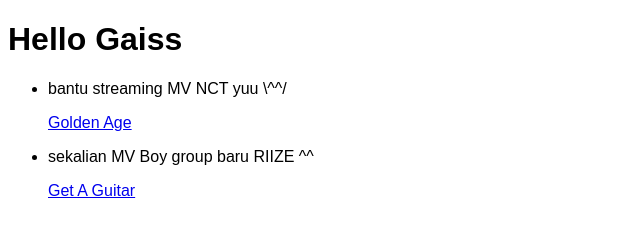
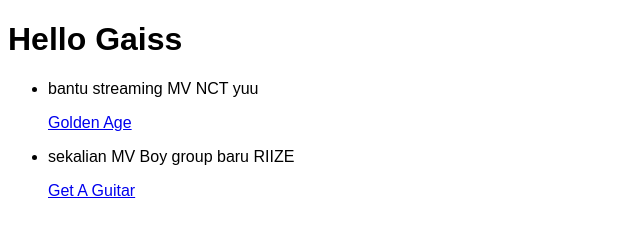
Before and after one commit to ulilfarhah6/coba, a plain HTML site: page index.html in a window 1280 px wide. Shown: the full height of the page, 0-640 px from the left. Drawn offline with Linux system fonts and the light colour scheme.

Commit message:
mengubah isi file index

```diff
--- a/index.html
+++ b/index.html
@@ -11,11 +11,11 @@
     <body>
         <h1>Hello Gaiss</h1>
         <ul>
-            <li><p>bantu streaming MV NCT yuu \^^/</p>
+            <li><p>bantu streaming MV NCT yuu </p>
                 <a href="https://youtu.be/jZpr7hfeEVE?si=Ik_r8WZlOVlG5QqZ">Golden Age</a>
             </li>
              <li>
-                <p> sekalian MV Boy group baru RIIZE ^^</p>
+                <p> sekalian MV Boy group baru RIIZE</p>
                 <a href="https://youtu.be/iUw3LPM7OBU?si=b9Wgtm7pdD1FFnVO">Get A Guitar</a>
              </li>
 
```
